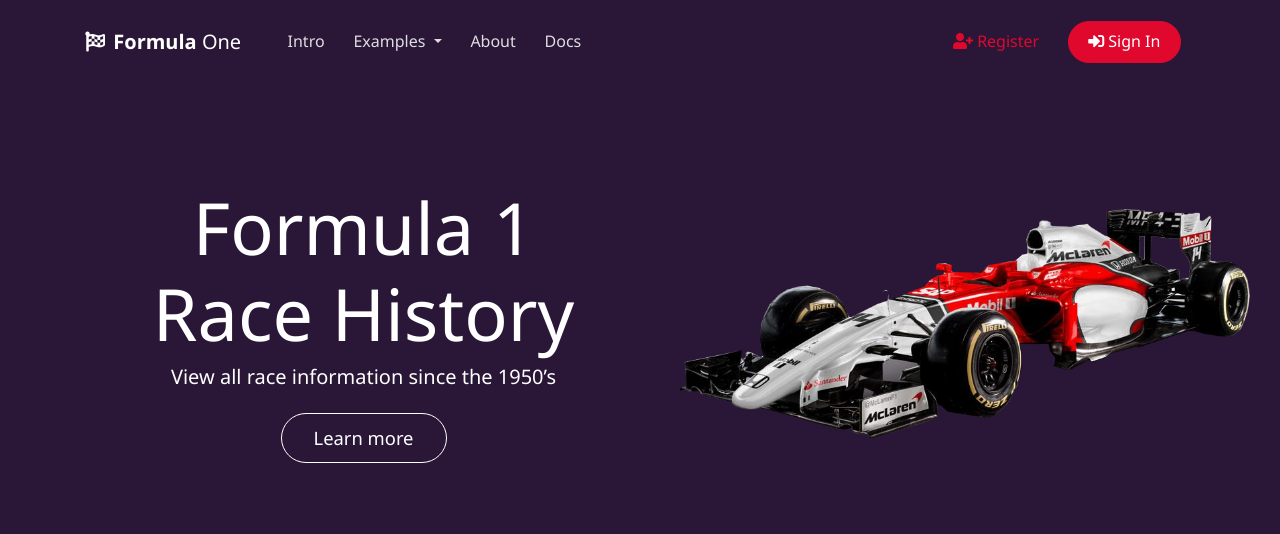
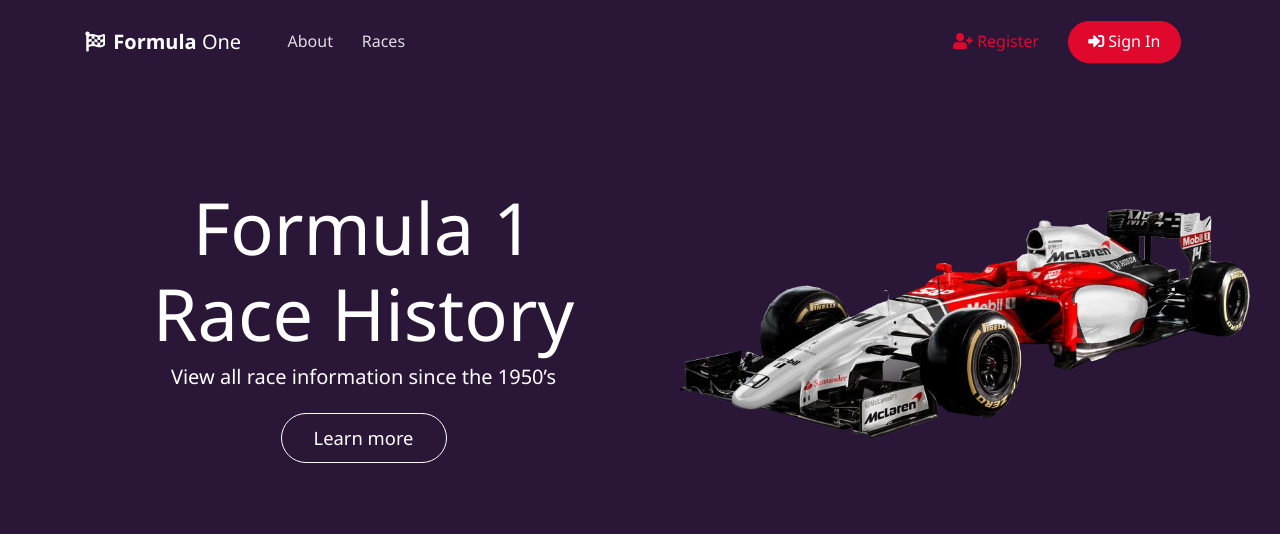
Before and after one commit to keegangeorge/formulaOne, a PHP site: page / in a window 1280 px wide. Shown: the top 534 px of the page. Run offline with PHP 8.4, Linux system fonts and the light colour scheme; some libraries are stand-ins or nearby versions; some web fonts are replaced.

Commit message:
[Keegan] Removed unnecessary links in header

```diff
--- a/index.php
+++ b/index.php
@@ -31,29 +31,17 @@ NAVBAR
 	</button>
 	<div class="navbar-collapse collapse" id="navbarColor02">
 		<ul class="navbar-nav mr-auto d-flex align-items-center">
-			<li class="nav-item">
-			<a class="nav-link" href="./index.php">Intro</a>
-			</li>
-			<li class="nav-item dropdown">
-			<a class="nav-link dropdown-toggle" href="#" id="navbarDropdown" role="button" data-toggle="dropdown" aria-haspopup="true" aria-expanded="false">
-			Examples </a>
-			<div class="dropdown-menu" aria-labelledby="navbarDropdown">
-				<a class="dropdown-item" href="./landing.html">Home Landing</a>
-				<a class="dropdown-item" href="./login.html">User Login</a>
-				<a class="dropdown-item" href="./blog.html">Blog Index</a>
-				<a class="dropdown-item" href="./page.html">Sample Page</a>
-			</div>
-			</li>
+			<li>
 			<a class="nav-link" href="./about.php">About</a>
 			</li>
 			<li class="nav-item">
-			<a class="nav-link" href="./docs.html">Docs</a>
+			<a class="nav-link" href="./docs.html">Races</a>
 			</li>
 		</ul>
 		<ul class="navbar-nav ml-auto d-flex align-items-center">
 			<li class="nav-item">
 			<span class="nav-link" href="#">
-			<a class="plain-link bg-transparent" href="#" data-toggle="modal" data-target="#modal_signin"><i class="fas fa-user-plus"></i> Register <a href="#signup" class="downloadzip" class="hidden"></a>
+			<a class="plain-link bg-transparent" href="./register.php"><i class="fas fa-user-plus"></i> Register <a href="#signup" class="downloadzip" class="hidden"></a>
 			</a>
 			</span>
 			</li>
```
